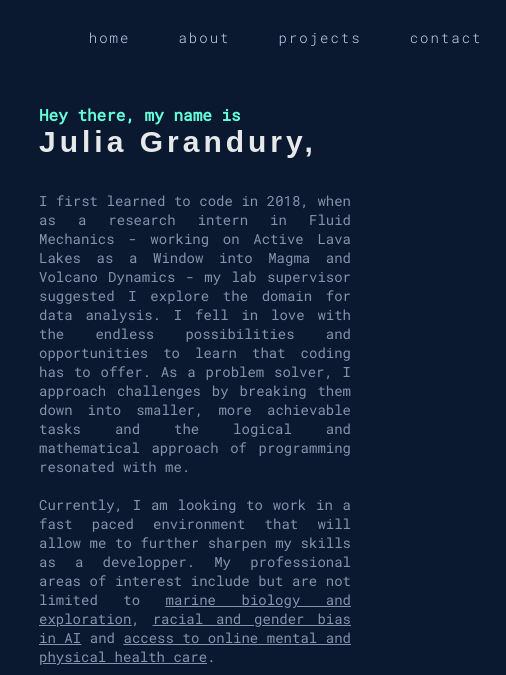
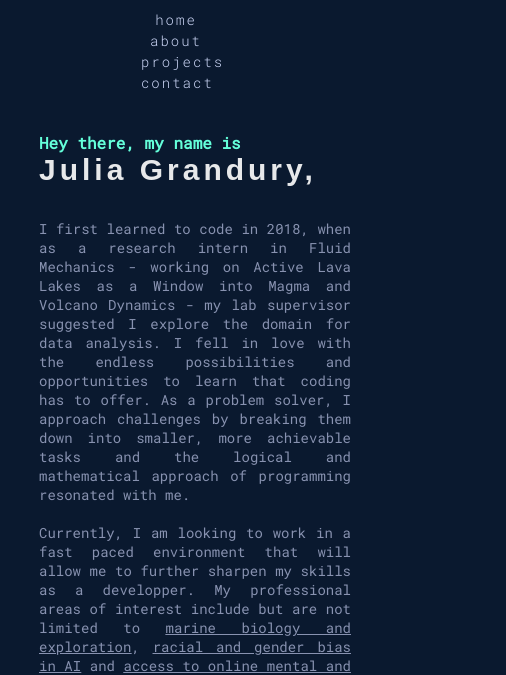
Before and after one commit to JuliaGrandury/juliagrandury-iteration2, a plain HTML site: page index.html in a window 390 px wide. Shown: the top 675 px of the page, 506 px wide, since content can reach past the window. Drawn offline with Linux system fonts and the light colour scheme; a web font is replaced by a local one.

Commit message:
Pre hamburger menu CSS

```diff
--- a/index.css
+++ b/index.css
@@ -138,11 +138,6 @@ h2{
 }
 
 
-/* /////////////////////////////////////////////////////////////////////////////////////////////////// */
-/* /////////////////////////////////////////////////////////////////////////////////////////////////// */
-/* /////////////////////////////////// EDIT EVERYTHING AFTER THIS //////////////////////////////////// */
-/* /////////////////////////////////////////////////////////////////////////////////////////////////// */
-/* /////////////////////////////////////////////////////////////////////////////////////////////////// */
 
 /* FOOTER STYLING */
 footer p{
@@ -183,4 +178,18 @@ footer p{
     .contact button{
         display: none;
     }
+    /* adapt navbar */
+    /* NEED TO MAKE A HAMBURGER MENU BUT FOR NOW STACKING THE NAV LINKS */
+    .logo{
+        display: none;
+    }
+    .navbar-links ul{
+        margin: 0 80%;
+        width: 90%;
+        display: inline-block;
+        text-align: center;
+    }
+    .navbar-links a{
+        font-size: 12px;
+    }
 }
```
